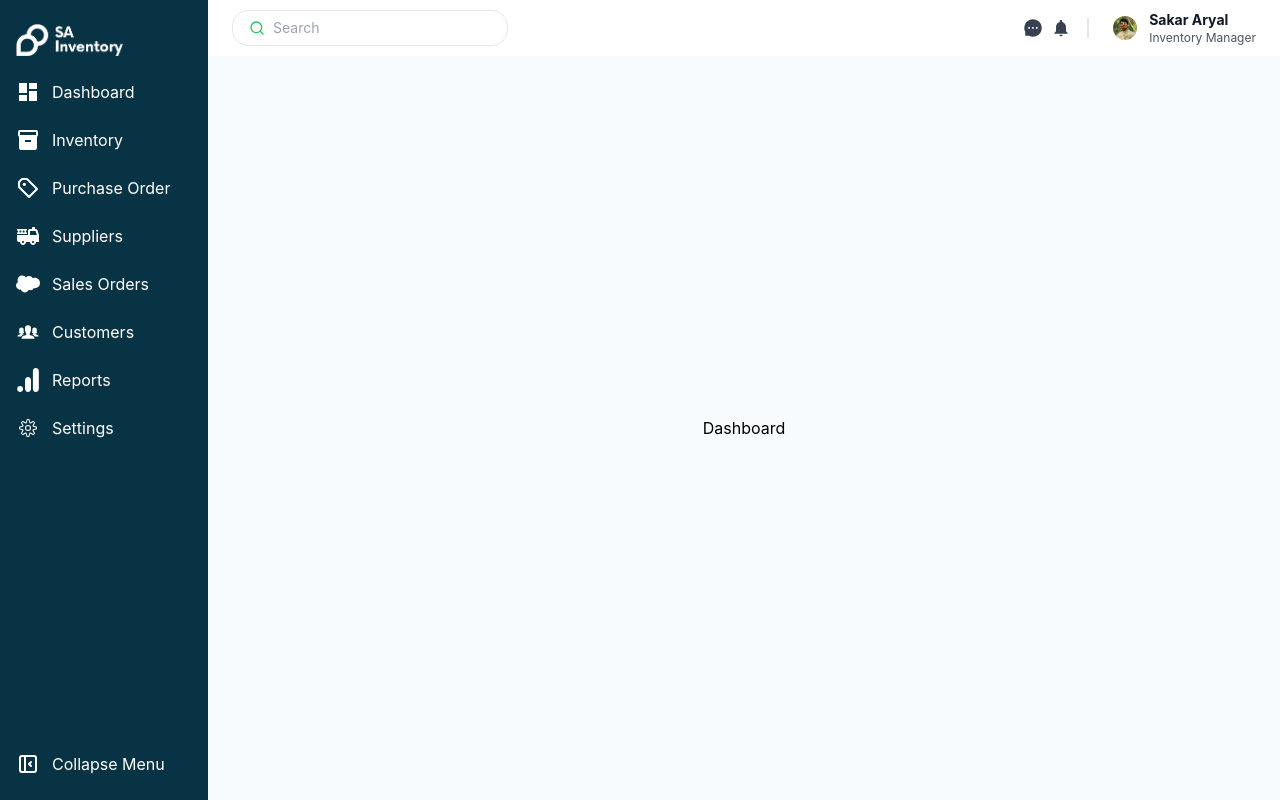
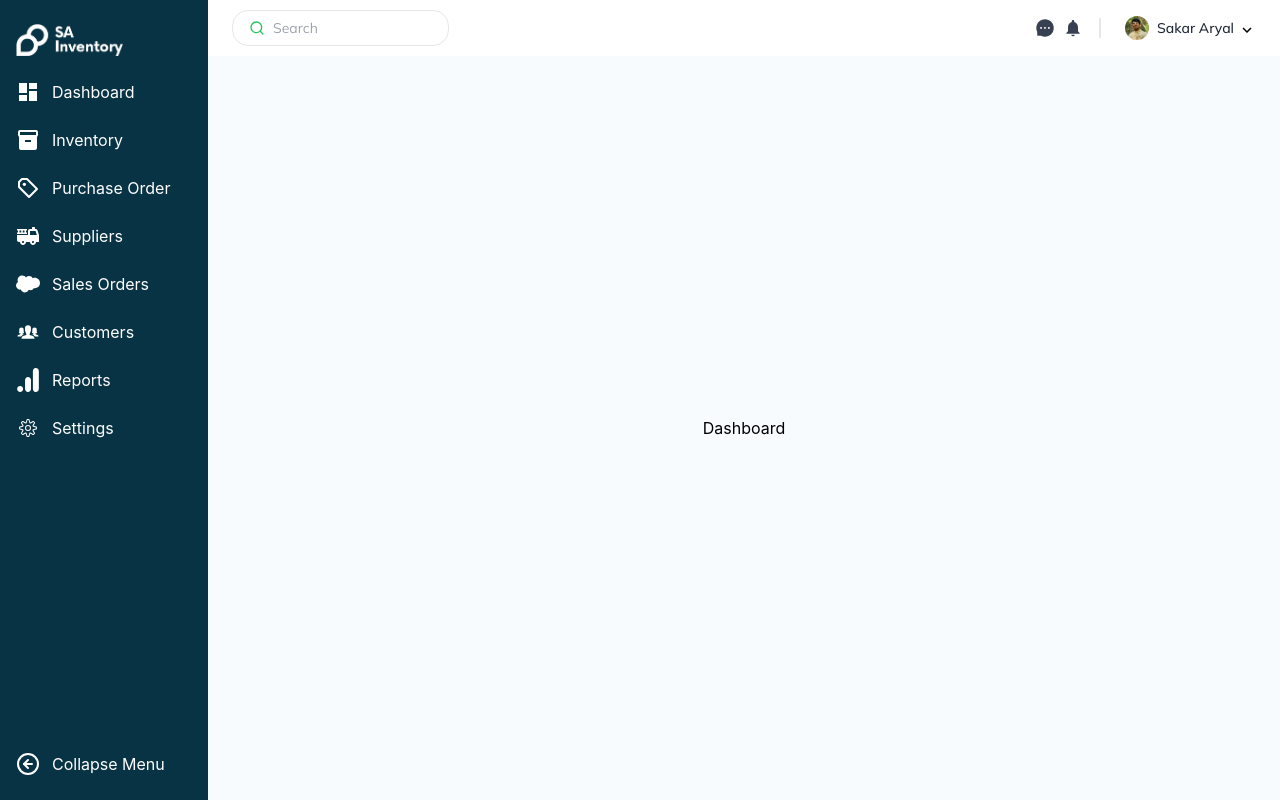
Before and after one commit to techiesakar/IMS, a React (Create React App) app: page / in a window 1280 px wide. Built offline with nearby package versions, Linux system fonts and the light colour scheme.

Commit message:
Profile Toggle Added

```diff
--- a/public/index.html
+++ b/public/index.html
@@ -31,7 +31,7 @@
       work correctly both with client-side routing and a non-root public URL.
       Learn how to configure a non-root public URL by running `npm run build`.
     -->
-    <title>React App</title>
+    <title>SA - Inventory</title>
   </head>
   <body>
     <noscript>You need to enable JavaScript to run this app.</noscript>
--- a/src/components/Overlay.jsx
+++ b/src/components/Overlay.jsx
@@ -2,7 +2,7 @@ import React from "react";
 
 const Overlay = () => {
   return (
-    <div className="fixed top-0 left-0 right-0 bottom-0 bg-cyan-950/90 z-40"></div>
+    <div className="fixed top-0 left-0 right-0 min-h-screen bottom-0 bg-cyan-950/90 z-40"></div>
   );
 };
 
--- a/src/navigation/Sidebar.jsx
+++ b/src/navigation/Sidebar.jsx
@@ -10,10 +10,7 @@ import NavLinks from "./NavlLinks";
 import Favicon from "assets/images/Favicon.png";
 import HeaderLogo from "assets/images/Logo.png";
 
-import {
-  TbLayoutSidebarLeftCollapse,
-  TbLayoutSidebarRightCollapse,
-} from "react-icons/tb";
+import { FiArrowRightCircle, FiArrowLeftCircle } from "react-icons/fi";
 
 const Sidebar = () => {
   const { toggleShrink, setToggleShrink } = useContext(MenuShrinkContext);
@@ -78,10 +75,10 @@ const Sidebar = () => {
             onClick={handleToggle}
           >
             {toggleShrink ? (
-              <TbLayoutSidebarRightCollapse />
+              <FiArrowRightCircle />
             ) : (
               <span className="flex items-center gap-3">
-                <TbLayoutSidebarLeftCollapse />
+                <FiArrowLeftCircle />
                 <span className="text-base">Collapse Menu</span>
               </span>
             )}
--- a/src/navigation/Toolbar.jsx
+++ b/src/navigation/Toolbar.jsx
@@ -1,29 +1,33 @@
-import React, { useContext } from "react";
+import React, { useState, useContext } from "react";
 
 import { MenuToggleContext } from "contexts/SideMenuToggleContext";
 
 import { AiFillMessage, AiOutlineClose } from "react-icons/ai";
-import { MdNotifications } from "react-icons/md";
+import { MdNotifications, MdKeyboardArrowDown } from "react-icons/md";
 import { FiSearch } from "react-icons/fi";
 import { BiMenuAltLeft } from "react-icons/bi";
 import profileImg from "assets/images/profileImg.jpg";
 import Overlay from "components/Overlay";
+import { Link } from "react-router-dom";
 
 const Toolbar = () => {
   const { toggleMenu, setToggleMenu } = useContext(MenuToggleContext);
+  const [profileToggle, setProfileToggle] = useState(false);
   const handlClick = () => {
     setToggleMenu(!toggleMenu);
     console.log(toggleMenu);
   };
 
   return (
-    <header className="w-full  bg-white">
+    <header className="w-full  bg-white font-mulish">
       {toggleMenu && <Overlay />}
       <div className="flex justify-between items-center px-6 h-14">
         <button
+          type="button"
+          aria-label="Menu Toggle"
           onClick={handlClick}
           className={`md:hidden text-2xl  ${
-            toggleMenu && "fixed top-6 right-6 z-50 text-white text-3xl"
+            toggleMenu ? "fixed top-6 right-6 z-50 text-white text-3xl" : ""
           }`}
         >
           {toggleMenu ? <AiOutlineClose /> : <BiMenuAltLeft />}
@@ -36,22 +40,63 @@ const Toolbar = () => {
             placeholder="Search"
           />
         </div>
-        <div className="flex items-center gap-6">
+        <div className="flex items-center gap-6 h-full">
           <div className="flex gap-2 text-xl text-gray-700 border-r-2 border-gray-200 px-4">
             <AiFillMessage />
             <MdNotifications />
           </div>
-          <div className="flex gap-3 items-center ">
+          <div className="relative h-full flex items-center">
+            <button
+              onClick={() => setProfileToggle(!profileToggle)}
+              type="button"
+              className="flex gap-2 items-center"
+              aria-haspopup="true"
+              aria-expanded={profileToggle ? profileToggle : !profileToggle}
+            >
               <img
                 src={profileImg}
                 alt="Sakar Aryal"
                 className="h-6 w-6 rounded-full"
               />
-            <div className="hidden md:flex flex-col items-start ">
-              <span className="font-bold text-gray-900 text-sm ">
+              <div className="hidden md:flex items-center gap-1">
+                <span className=" text-gray-800 font-medium text-sm ">
                   Sakar Aryal
                 </span>
-              <span className="text-gray-600 text-xs">Inventory Manager</span>
+                <span className="mt-1 text-lg">
+                  <MdKeyboardArrowDown />
+                </span>
+              </div>
+            </button>
+
+            <div
+              className={`absolute top-full right-0 text-left bg-white shadow py-2 w-40 transition-all duration-800 ease-in  border ${
+                profileToggle ? "z-50 opacity-100" : "-z-10 opacity-0"
+              }`}
+            >
+              <div className="px-4 border-b border-gray-200 pb-3">
+                <div>Sakar Aryal</div>
+                <div className="italic text-xs text-gray-600">
+                  Administrator
+                </div>
+              </div>
+              <ul className="flex flex-col px-4">
+                <li>
+                  <Link
+                    to={"/settings"}
+                    className="text-blue-600 leading-7 text-sm font-medium"
+                  >
+                    Settings
+                  </Link>
+                </li>
+                <li>
+                  <Link
+                    to={"/settings"}
+                    className="text-blue-600 leading-7 text-sm font-medium"
+                  >
+                    Sign Out
+                  </Link>
+                </li>
+              </ul>
             </div>
           </div>
         </div>
--- a/src/pages/Customers/Customers.jsx
+++ b/src/pages/Customers/Customers.jsx
@@ -1,6 +1,8 @@
 import React from "react";
 
 const Customers = () => {
+  document.title = "SA - Customers";
+
   return (
     <div className="w-full h-full flex items-center justify-center">
       Customers
--- a/src/pages/Dashboard/Dashboard.jsx
+++ b/src/pages/Dashboard/Dashboard.jsx
@@ -1,6 +1,9 @@
-import React from "react";
+import React, { useEffect } from "react";
 
 const Dashboard = () => {
+  useEffect(() => {
+    document.title = "SA - Dashboard"; // Set the desired title of your page
+  }, []);
   return (
     <div className="w-full h-full flex items-center justify-center">
       <h1>Dashboard</h1>
--- a/src/pages/Inventory/Inventory.jsx
+++ b/src/pages/Inventory/Inventory.jsx
@@ -1,6 +1,7 @@
 import React from "react";
 
 const Inventory = () => {
+  document.title = "SA - Inventory";
   return (
     <div className="w-full h-full flex items-center justify-center">
       Inventory
--- a/src/pages/Purchase/Purchase.jsx
+++ b/src/pages/Purchase/Purchase.jsx
@@ -1,6 +1,7 @@
 import React from "react";
 
 const Purchase = () => {
+  document.title = "SA - Purchase";
   return (
     <div className="w-full h-full flex items-center justify-center">
       Purchase
--- a/src/pages/Reports/Reports.jsx
+++ b/src/pages/Reports/Reports.jsx
@@ -1,6 +1,7 @@
 import React from "react";
 
 const Reports = () => {
+  document.title = "SA - Reports";
   return (
     <div className="w-full h-full flex items-center justify-center">
       Reports
--- a/src/pages/Sales/Sales.jsx
+++ b/src/pages/Sales/Sales.jsx
@@ -1,6 +1,7 @@
 import React from "react";
 
 const Sales = () => {
+  document.title = "SA - Sales";
   return (
     <div className="w-full h-full flex items-center justify-center">Sales</div>
   );
--- a/src/pages/Settings/Settings.jsx
+++ b/src/pages/Settings/Settings.jsx
@@ -1,6 +1,7 @@
 import React from "react";
 
 const Settings = () => {
+  document.title = "SA - Settings";
   return (
     <div className="w-full h-full flex items-center justify-center">
       Settings
--- a/src/pages/Suppliers/Suppliers.jsx
+++ b/src/pages/Suppliers/Suppliers.jsx
@@ -1,6 +1,7 @@
 import React from "react";
 
 const Suppliers = () => {
+  document.title = "SA - Supppliers";
   return (
     <div className="w-full h-full flex items-center justify-center">
       Suppliers
```
Lines whose indentation alone changed are shown as unchanged.
